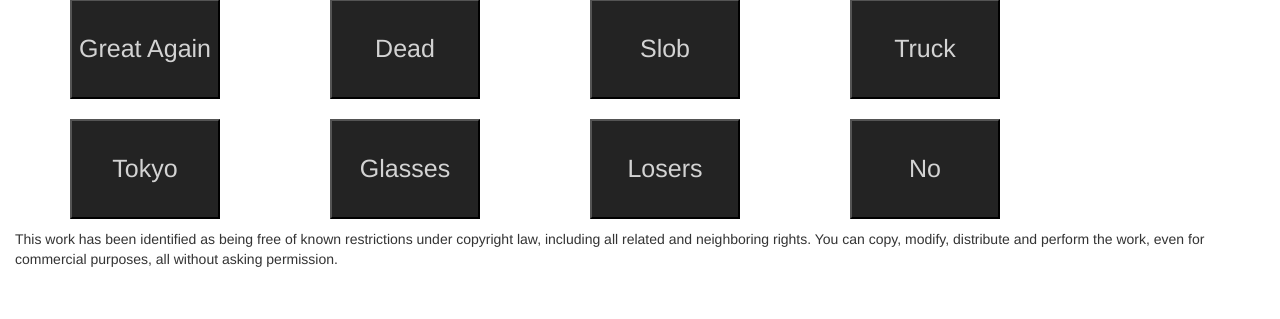
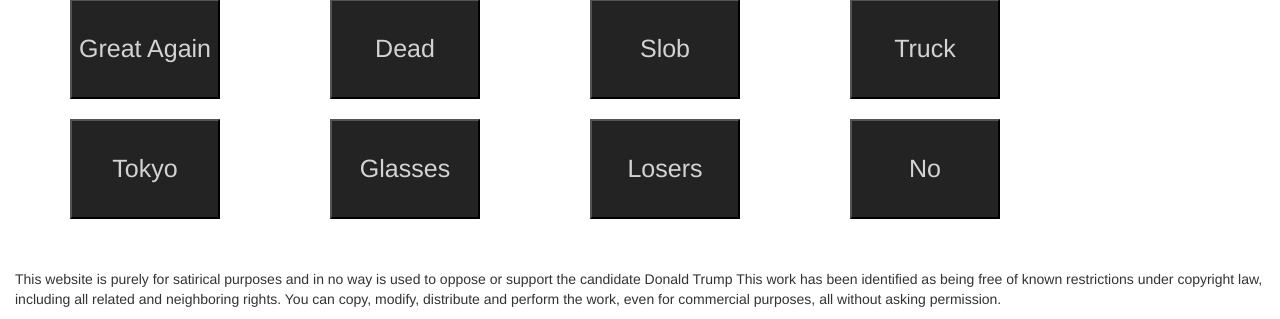
Before and after one commit to TrumpSounds/MagaTrumpSoundboard, a PHP site: page / in a window 1280 px wide. Shown: the part 696-1015 px from the top of the page. Before the commit the page ends 963 px from the top, so only its background shows below. Run offline with PHP 8.4, Linux system fonts and the light colour scheme.

Commit message:
Update index.php

```diff
--- a/index.php
+++ b/index.php
@@ -36,9 +36,11 @@
 	?>
 
 <p>
-This work has been identified as being free of known restrictions under copyright law, including all related and neighboring rights.
+		</br>
+	</br>
+This website is purely for satirical purposes and in no way is used to oppose or support the candidate Donald Trump
 
-You can copy, modify, distribute and perform the work, even for commercial purposes, all without asking permission.
+This work has been identified as being free of known restrictions under copyright law, including all related and neighboring rights. You can copy, modify, distribute and perform the work, even for commercial purposes, all without asking permission.
 
 </p>
 
```
